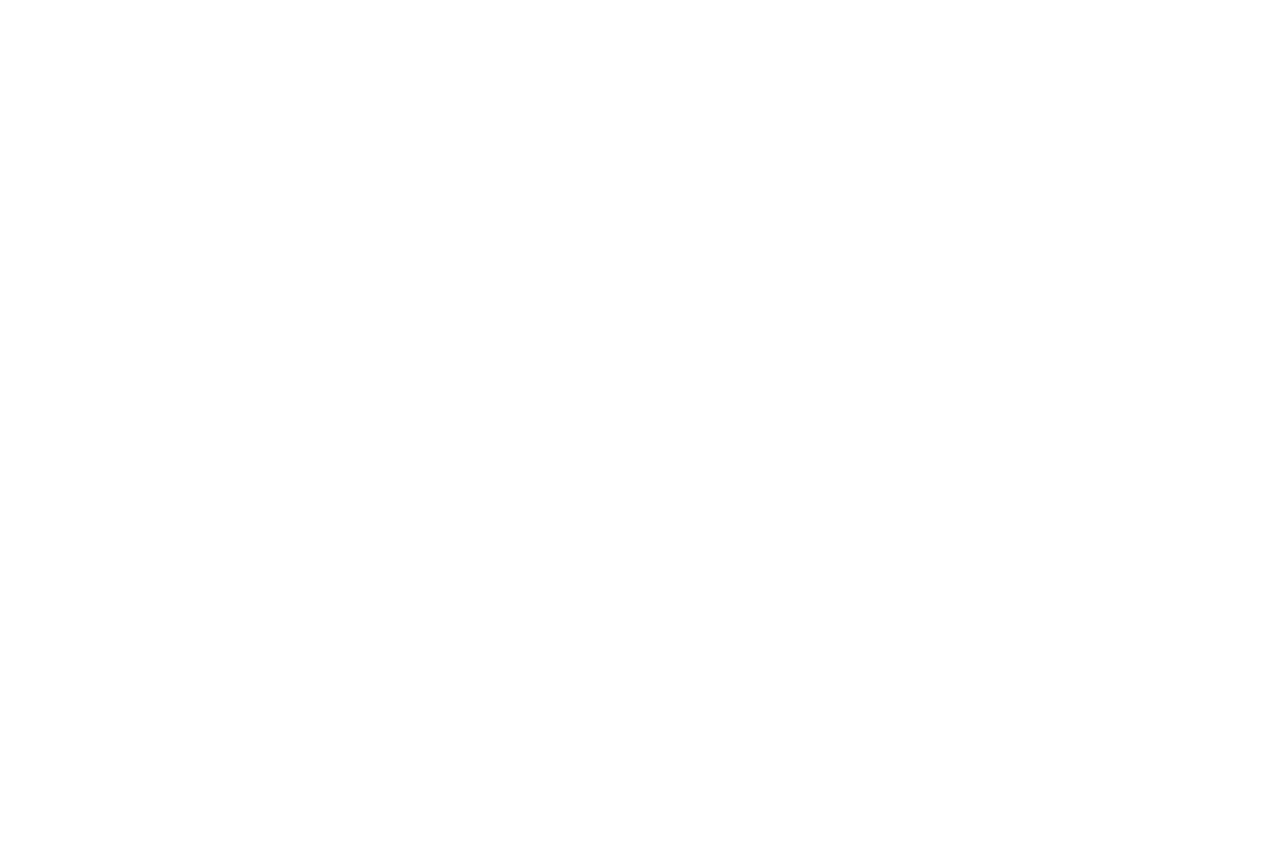
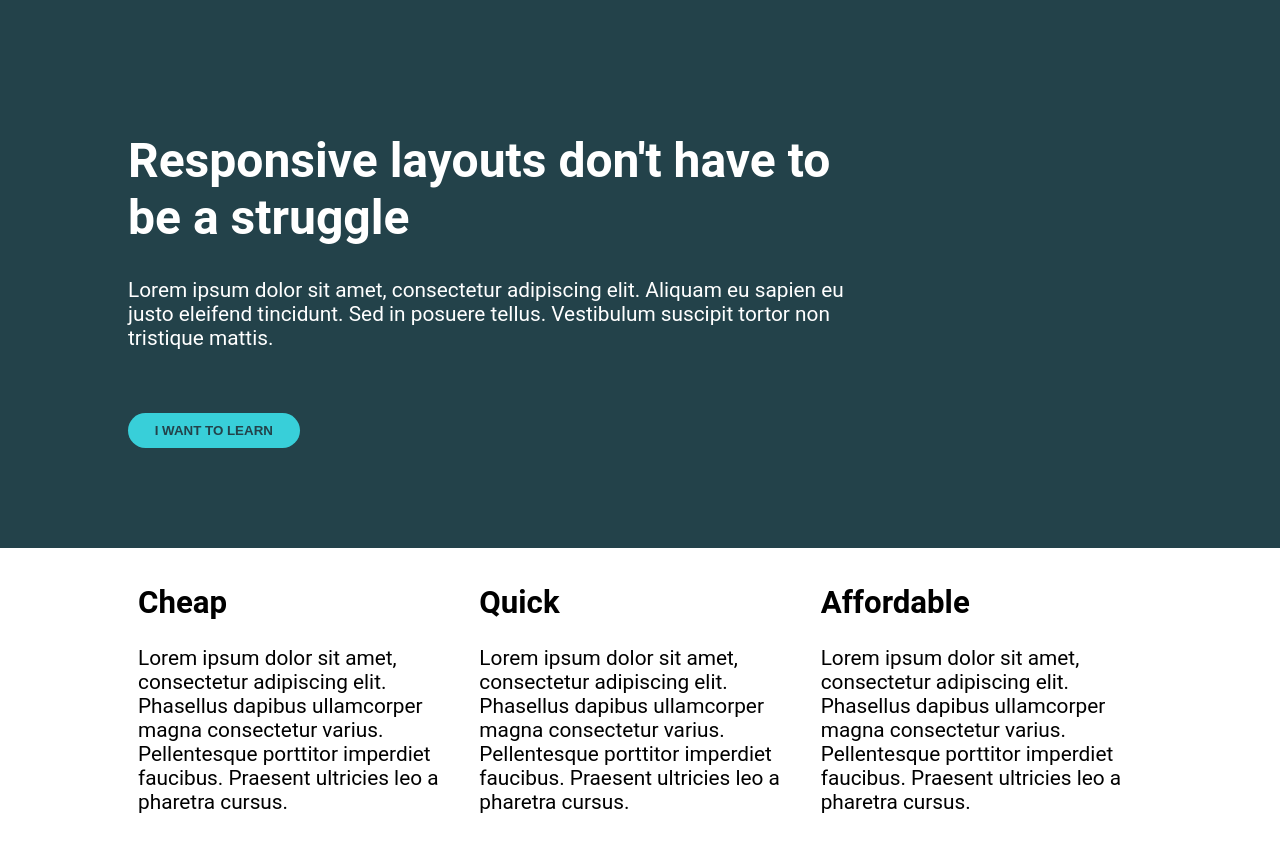
Before and after one commit to wooleah/responsive-layout-practice, a website: page challenge-04/index.html in a window 1280 px wide. Before the commit the page ends 800 px from the top, so only its background shows below. Drawn offline with Linux system fonts and the light colour scheme.

Commit message:
adds 4th challenge

```diff
--- a/challenge-04/index.html
+++ b/challenge-04/index.html
@@ -3,7 +3,47 @@
   <head>
     <meta charset="UTF-8" />
     <meta name="viewport" content="width=device-width, initial-scale=1.0" />
-    <title>Document</title>
+    <title>Responsive challenge 3</title>
+    <link rel="stylesheet" href="./style.css" />
   </head>
-  <body></body>
+  <body>
+    <header class="hero">
+      <div class="container">
+        <div class="hero__content">
+          <h1>Responsive layouts don't have to be a struggle</h1>
+          <p>
+            Lorem ipsum dolor sit amet, consectetur adipiscing elit. Aliquam eu sapien eu justo eleifend tincidunt. Sed in posuere tellus. Vestibulum
+            suscipit tortor non tristique mattis.
+          </p>
+        </div>
+        <button class="header-button">I WANT TO LEARN</button>
+      </div>
+    </header>
+
+    <div class="container">
+      <div class="row">
+        <div class="col">
+          <h2>Cheap</h2>
+          <p>
+            Lorem ipsum dolor sit amet, consectetur adipiscing elit. Phasellus dapibus ullamcorper magna consectetur varius. Pellentesque porttitor
+            imperdiet faucibus. Praesent ultricies leo a pharetra cursus.
+          </p>
+        </div>
+        <div class="col">
+          <h2>Quick</h2>
+          <p>
+            Lorem ipsum dolor sit amet, consectetur adipiscing elit. Phasellus dapibus ullamcorper magna consectetur varius. Pellentesque porttitor
+            imperdiet faucibus. Praesent ultricies leo a pharetra cursus.
+          </p>
+        </div>
+        <div class="col">
+          <h2>Affordable</h2>
+          <p>
+            Lorem ipsum dolor sit amet, consectetur adipiscing elit. Phasellus dapibus ullamcorper magna consectetur varius. Pellentesque porttitor
+            imperdiet faucibus. Praesent ultricies leo a pharetra cursus.
+          </p>
+        </div>
+      </div>
+    </div>
+  </body>
 </html>
--- /dev/null
+++ b/challenge-04/style.css
@@ -0,0 +1,59 @@
+*,
+*::before,
+*::after {
+  box-sizing: border-box;
+}
+
+body {
+  margin: 0;
+  font-family: Roboto;
+  font-style: normal;
+  font-size: 1.3rem;
+}
+
+h1 {
+  font-size: 3rem;
+}
+
+.hero {
+  background: #23424a;
+  color: white;
+  padding: 100px 0;
+}
+
+.hero__content {
+  width: 70%;
+  margin-bottom: 3em;
+}
+
+.container {
+  width: 80%;
+  max-width: 1100px;
+  margin: 0 auto;
+}
+
+.header-button {
+  border: none;
+  border-radius: 100px;
+  color: #23424a;
+  background-color: #38cfd9;
+  mix-blend-mode: normal;
+  padding: 0.75em 2em;
+  cursor: pointer;
+  font-weight: 900;
+  transition: all 0.5s ease;
+}
+
+.header-button:hover,
+.header-button:focus {
+  filter: brightness(1.2);
+}
+
+.row {
+  display: flex;
+}
+
+.col {
+  margin: 10px;
+  width: 100%;
+}
```
